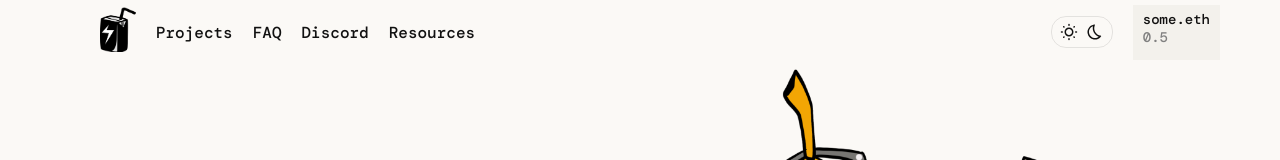
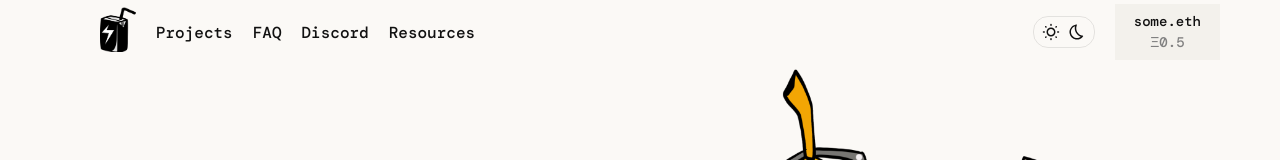
Before and after one commit to Ridz32/juice-interface-svelte, a Svelte app: page / in a window 1280 px wide. Shown: the top 160 px of the page. Built offline with nearby package versions, Linux system fonts and the light colour scheme; a web font is replaced by a local one.

Commit message:
Placeholder for wallet component (for NavBar)

```diff
--- a/src/Wallet.svelte
+++ b/src/Wallet.svelte
@@ -1,13 +1,21 @@
 <div>
   <p>some.eth</p>
-  <p>0.5</p>
+  <p><span>Ξ</span>0.5</p>
 </div>
 
 <style>
   div {
     background: rgb(243, 241, 236);
     height: 45px;
-    padding: 5px 10px;
+    padding: 4px 19px 7px;
+    display: flex;
+    flex-direction: column;
+    justify-content: space-evenly;
+    align-items: center;
+  }
+
+  span {
+    font-family: sans-serif;
   }
 
   p {
@@ -17,6 +25,7 @@
   }
 
   p:last-of-type {
-      color: gray;
+    color: gray;
+    line-height: 1;
   }
 </style>
```
